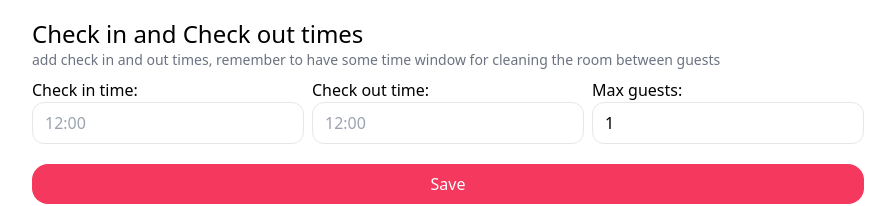
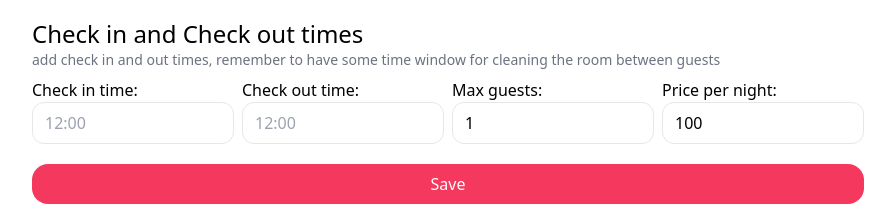
Before and after one commit to KateM3d/booking-app, a React (Vite) app: page /account/places/new in a window 1280 px wide. Shown: the part 1012-1218 px from the top of the page, without its empty margins (192-1087 px from the left). Built offline with nearby package versions, Linux system fonts and the light colour scheme; no server answers.

Commit message:
add place price

```diff
--- a/src/pages/PlacesFormPage.tsx
+++ b/src/pages/PlacesFormPage.tsx
@@ -17,6 +17,7 @@ const PlacesFormPage = () => {
   const [checkout, setCheckout] = useState<string>("");
   const [maxGuests, setMaxGuests] = useState<number>(1);
   const [redirect, setRedirect] = useState<boolean>(false);
+  const [price, setPrice] = useState<number>(100);
 
   useEffect(() => {
     if (!id) {
@@ -33,6 +34,7 @@ const PlacesFormPage = () => {
       setcheckin(data.checkin);
       setCheckout(data.checkout);
       setMaxGuests(data.maxGuests);
+      setPrice(data.price);
     });
   }, [id]);
 
@@ -57,6 +59,7 @@ const PlacesFormPage = () => {
       checkin,
       checkout,
       maxGuests,
+      price,
     };
 
     if (id) {
@@ -117,7 +120,7 @@ const PlacesFormPage = () => {
           "Check in and Check out times",
           "add check in and out times, remember to have some time window for cleaning the room between guests"
         )}
-        <div className="grid gap-2 sm:grid-cols-3">
+        <div className="grid gap-2 grid-cols-2 md:grid-cols-4">
           <div>
             <h3 className="mt-2 -mb-1">Check in time:</h3>
             <input
@@ -144,6 +147,14 @@ const PlacesFormPage = () => {
               onChange={(e) => setMaxGuests(parseInt(e.target.value, 10) || 0)}
             />
           </div>
+          <div>
+            <h3 className="mt-2 -mb-1">Price per night:</h3>
+            <input
+              type="number"
+              value={price}
+              onChange={(e) => setPrice(parseInt(e.target.value, 10) || 0)}
+            />
+          </div>
         </div>
 
         <button className="primary my-4">Save</button>
--- a/src/pages/PlacesPage.tsx
+++ b/src/pages/PlacesPage.tsx
@@ -13,6 +13,7 @@ interface Place {
   perks: string[];
   extraInfo: string;
   maxGuests: number;
+  price: number;
 }
 
 const PlacesPage = () => {
@@ -67,6 +68,7 @@ const PlacesPage = () => {
               <div className="grow-0 shrink">
                 <h2 className="text-xl">{place.title}</h2>
                 <p className="text-sm mt-2">{place.description}</p>
+                <h3 className="text-2xl">${place.price}</h3>
               </div>
             </Link>
           ))}
```
